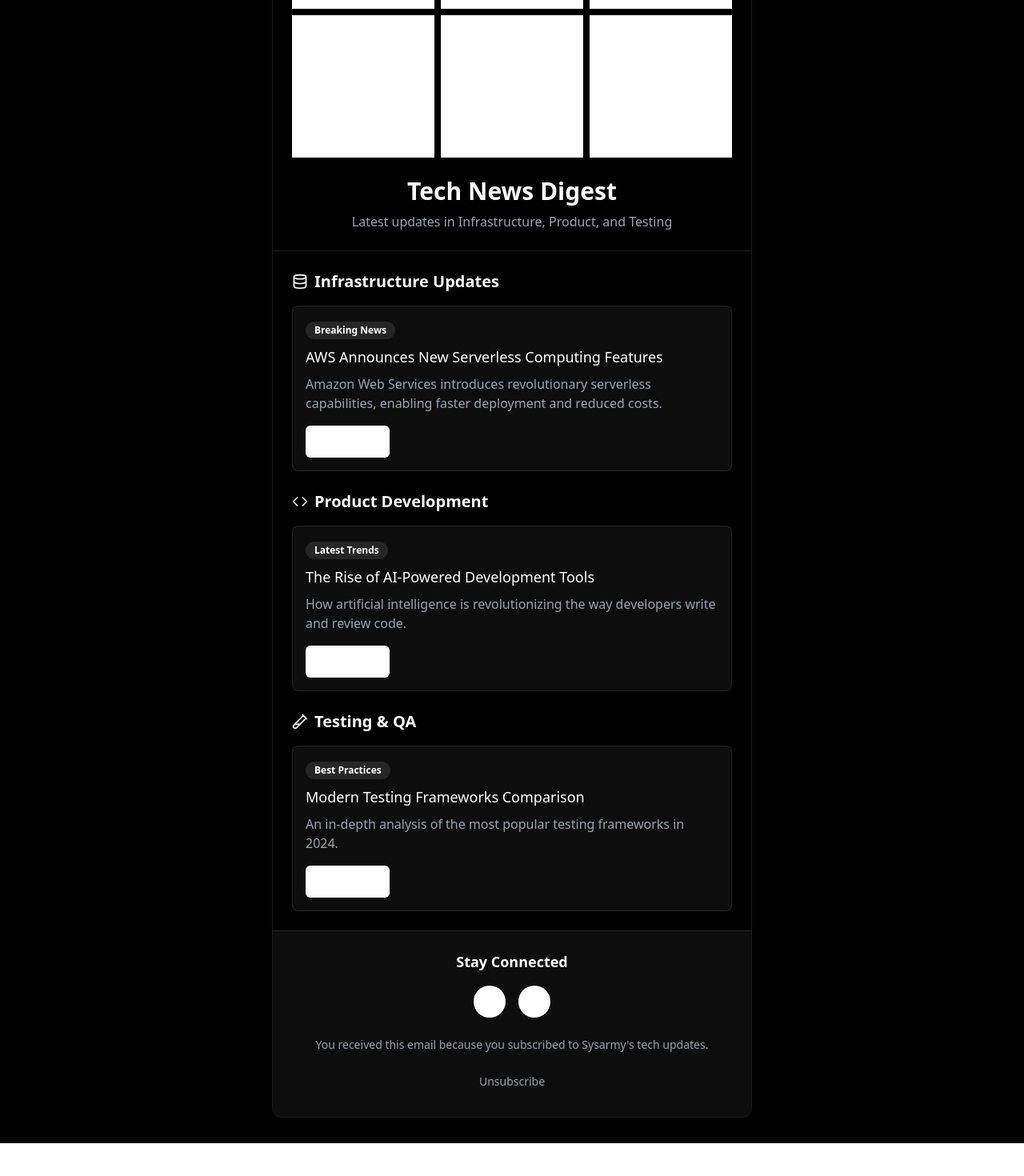
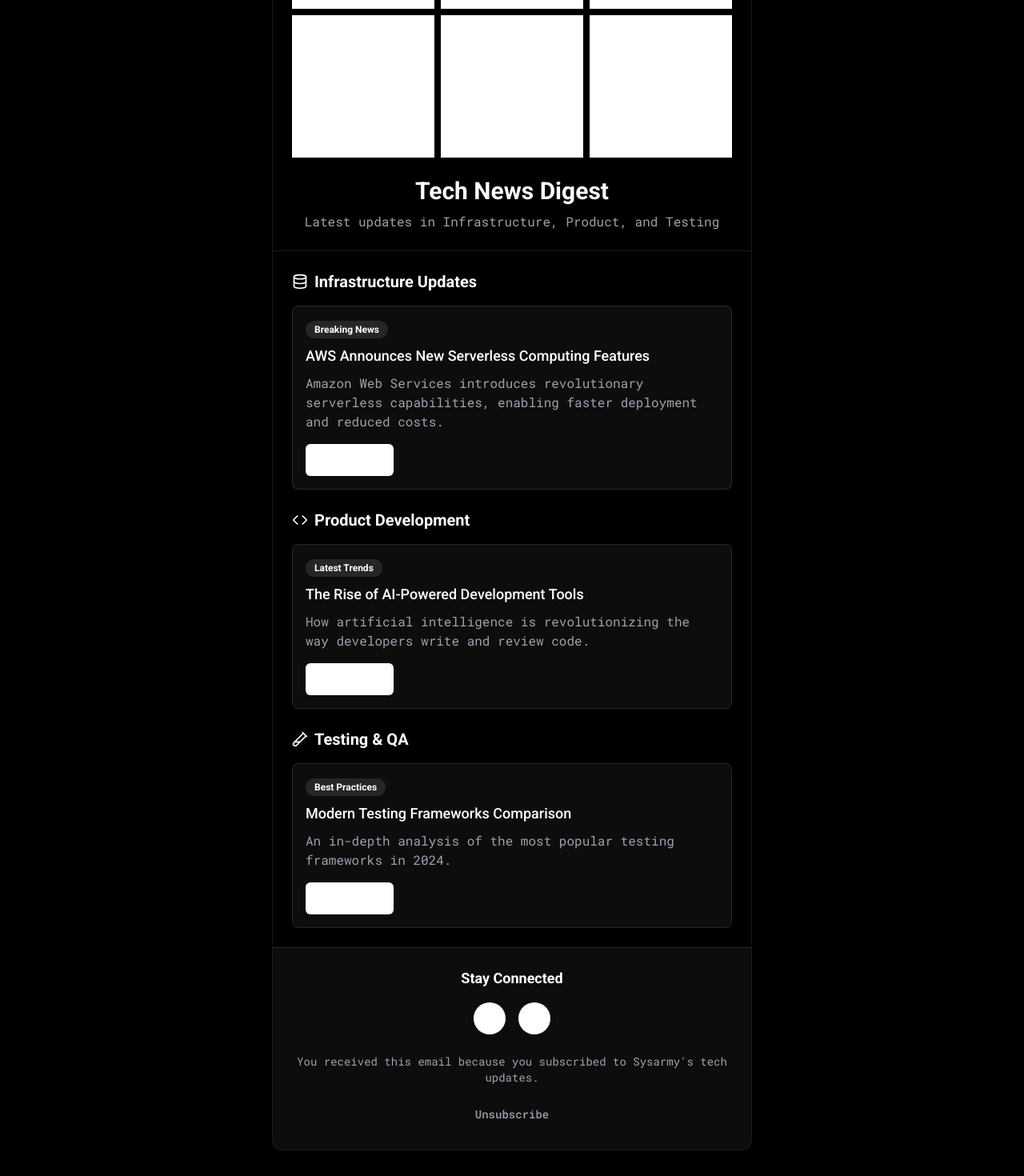
Before and after one commit to jassus/sysarmy-news, a React (Vite) app: page / in a window 1280 px wide. Shown: the part 410-1880 px from the top of the page at 80% size. Before the commit the page ends 1839 px from the top, so only its background shows below. Built offline with nearby package versions, Linux system fonts and the light colour scheme.

Commit message:
Add Roboto fonts
Use Roboto and Roboto Mono fonts.

```diff
--- a/index.html
+++ b/index.html
@@ -1,3 +1,4 @@
+
 <!DOCTYPE html>
 <html lang="en">
   <head>
@@ -7,6 +8,7 @@
     <meta name="description" content="Lovable Generated Project" />
     <meta name="author" content="Lovable" />
     <meta property="og:image" content="/og-image.png" />
+    <link rel="stylesheet" href="https://fonts.googleapis.com/css2?family=Roboto:wght@400;500;700&family=Roboto+Mono:wght@400;500;700&display=swap">
   </head>
 
   <body>
--- a/src/pages/Index.tsx
+++ b/src/pages/Index.tsx
@@ -22,10 +22,10 @@ const Index = () => {
             <div className="aspect-square bg-white"></div>
             <div className="aspect-square bg-white"></div>
           </div>
-          <h1 className="text-2xl md:text-3xl font-bold text-white mb-2">
+          <h1 className="text-2xl md:text-3xl font-bold text-white mb-2 font-sans">
             Tech News Digest
           </h1>
-          <p className="text-gray-400">Latest updates in Infrastructure, Product, and Testing</p>
+          <p className="text-gray-400 font-mono">Latest updates in Infrastructure, Product, and Testing</p>
         </div>
 
         {/* Main Content */}
@@ -34,13 +34,13 @@ const Index = () => {
           <div>
             <div className="flex items-center gap-2 mb-4">
               <LucideDatabase className="h-5 w-5 text-white" />
-              <h2 className="text-xl font-semibold text-white">Infrastructure Updates</h2>
+              <h2 className="text-xl font-semibold text-white font-sans">Infrastructure Updates</h2>
             </div>
             <Card className="p-4 hover:shadow-md transition-shadow bg-white/5 border-white/10">
               <Badge className="mb-2 bg-white/10 text-white hover:bg-white/20">Breaking News</Badge>
-              <h3 className="text-lg font-medium mb-2 text-white">AWS Announces New Serverless Computing Features</h3>
-              <p className="text-gray-400 mb-4">Amazon Web Services introduces revolutionary serverless capabilities, enabling faster deployment and reduced costs.</p>
-              <Button variant="outline" className="text-white border-white/20 hover:bg-white/10 hover:text-white">
+              <h3 className="text-lg font-medium mb-2 text-white font-sans">AWS Announces New Serverless Computing Features</h3>
+              <p className="text-gray-400 mb-4 font-mono">Amazon Web Services introduces revolutionary serverless capabilities, enabling faster deployment and reduced costs.</p>
+              <Button variant="outline" className="text-white border-white/20 hover:bg-white/10 hover:text-white font-mono">
                 Read More
               </Button>
             </Card>
@@ -50,13 +50,13 @@ const Index = () => {
           <div>
             <div className="flex items-center gap-2 mb-4">
               <LucideCode className="h-5 w-5 text-white" />
-              <h2 className="text-xl font-semibold text-white">Product Development</h2>
+              <h2 className="text-xl font-semibold text-white font-sans">Product Development</h2>
             </div>
             <Card className="p-4 hover:shadow-md transition-shadow bg-white/5 border-white/10">
               <Badge className="mb-2 bg-white/10 text-white hover:bg-white/20">Latest Trends</Badge>
-              <h3 className="text-lg font-medium mb-2 text-white">The Rise of AI-Powered Development Tools</h3>
-              <p className="text-gray-400 mb-4">How artificial intelligence is revolutionizing the way developers write and review code.</p>
-              <Button variant="outline" className="text-white border-white/20 hover:bg-white/10 hover:text-white">
+              <h3 className="text-lg font-medium mb-2 text-white font-sans">The Rise of AI-Powered Development Tools</h3>
+              <p className="text-gray-400 mb-4 font-mono">How artificial intelligence is revolutionizing the way developers write and review code.</p>
+              <Button variant="outline" className="text-white border-white/20 hover:bg-white/10 hover:text-white font-mono">
                 Read More
               </Button>
             </Card>
@@ -66,13 +66,13 @@ const Index = () => {
           <div>
             <div className="flex items-center gap-2 mb-4">
               <LucideTestTube2 className="h-5 w-5 text-white" />
-              <h2 className="text-xl font-semibold text-white">Testing & QA</h2>
+              <h2 className="text-xl font-semibold text-white font-sans">Testing & QA</h2>
             </div>
             <Card className="p-4 hover:shadow-md transition-shadow bg-white/5 border-white/10">
               <Badge className="mb-2 bg-white/10 text-white hover:bg-white/20">Best Practices</Badge>
-              <h3 className="text-lg font-medium mb-2 text-white">Modern Testing Frameworks Comparison</h3>
-              <p className="text-gray-400 mb-4">An in-depth analysis of the most popular testing frameworks in 2024.</p>
-              <Button variant="outline" className="text-white border-white/20 hover:bg-white/10 hover:text-white">
+              <h3 className="text-lg font-medium mb-2 text-white font-sans">Modern Testing Frameworks Comparison</h3>
+              <p className="text-gray-400 mb-4 font-mono">An in-depth analysis of the most popular testing frameworks in 2024.</p>
+              <Button variant="outline" className="text-white border-white/20 hover:bg-white/10 hover:text-white font-mono">
                 Read More
               </Button>
             </Card>
@@ -81,7 +81,7 @@ const Index = () => {
 
         {/* Footer */}
         <div className="bg-white/5 p-6 text-center border-t border-white/10">
-          <h3 className="text-lg font-semibold mb-4 text-white">Stay Connected</h3>
+          <h3 className="text-lg font-semibold mb-4 text-white font-sans">Stay Connected</h3>
           <div className="flex justify-center gap-4 mb-6">
             <Button variant="outline" size="icon" className="rounded-full border-white/20 text-white hover:bg-white/10">
               <LucideGlobe className="h-4 w-4" />
@@ -96,11 +96,11 @@ const Index = () => {
               </svg>
             </Button>
           </div>
-          <p className="text-sm text-gray-400">
+          <p className="text-sm text-gray-400 font-mono">
             You received this email because you subscribed to Sysarmy's tech updates.
           </p>
           <div className="mt-4">
-            <Button variant="link" className="text-sm text-gray-400 hover:text-white">
+            <Button variant="link" className="text-sm text-gray-400 hover:text-white font-mono">
               Unsubscribe
             </Button>
           </div>
--- a/tailwind.config.ts
+++ b/tailwind.config.ts
@@ -1,3 +1,4 @@
+
 import type { Config } from "tailwindcss";
 
 export default {
@@ -18,6 +19,10 @@ export default {
 			}
 		},
 		extend: {
+			fontFamily: {
+				sans: ['Roboto', 'sans-serif'],
+				mono: ['Roboto Mono', 'monospace'],
+			},
 			colors: {
 				border: 'hsl(var(--border))',
 				input: 'hsl(var(--input))',
```
